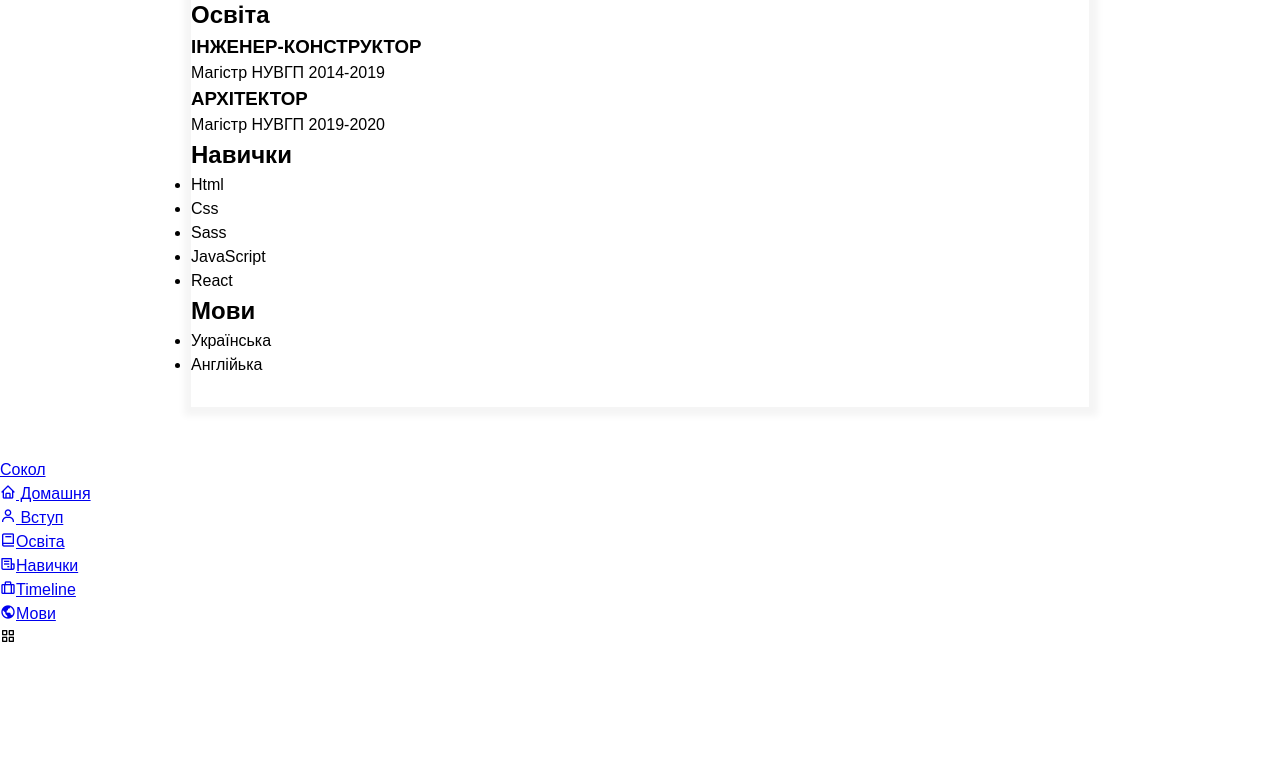
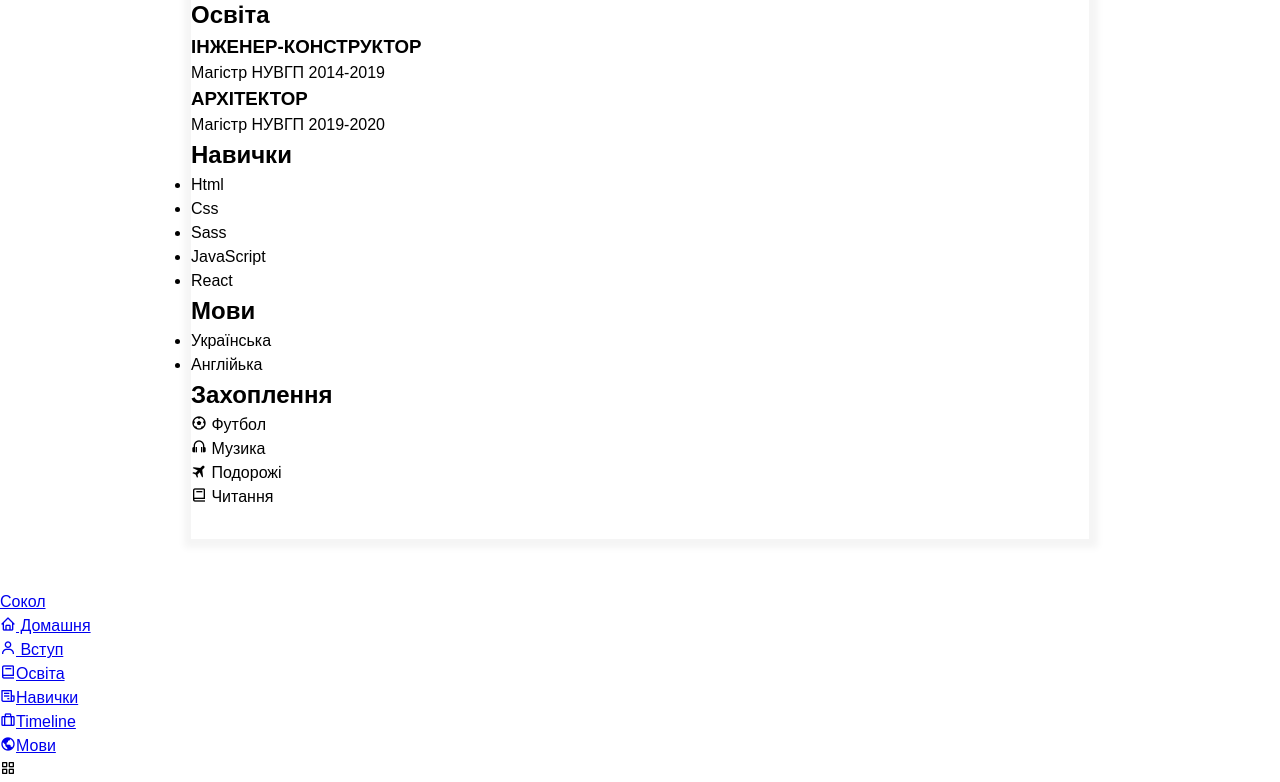
Before and after one commit to sokolmmm/homepage, a plain HTML site: page index.html in a window 1280 px wide. Shown: the part 304-1086 px from the top of the page. Before the commit the page ends 954 px from the top, so only its background shows below. Drawn offline with nearby package versions, Linux system fonts and the light colour scheme.

Commit message:
Added an interests section.

```diff
--- a/index.html
+++ b/index.html
@@ -143,6 +143,33 @@
               </ul>
             </div>
           </section>
+
+          <!--========== INTERESTS ==========-->
+          <section class="interests section">
+            <h2 class="section-title">Захоплення</h2>
+
+            <div class="interests__container bd-grid">
+              <div class="interests__content">
+                <i class="bx bx-football interests__icon"></i>
+                <span class="interests__name">Футбол</span>
+              </div>
+
+              <div class="interests__content">
+                <i class="bx bx-headphone interests__icon"></i>
+                <span class="interests__name">Музика</span>
+              </div>
+
+              <div class="interests__content">
+                <i class="bx bxs-plane-alt interests__icon"></i>
+                <span class="interests__name">Подорожі</span>
+              </div>
+
+              <div class="interests__content">
+                <i class="bx bx-book interests__icon"></i>
+                <span class="interests__name">Читання</span>
+              </div>
+            </div>
+          </section>
         </div>
       </div>
     </main>
```
